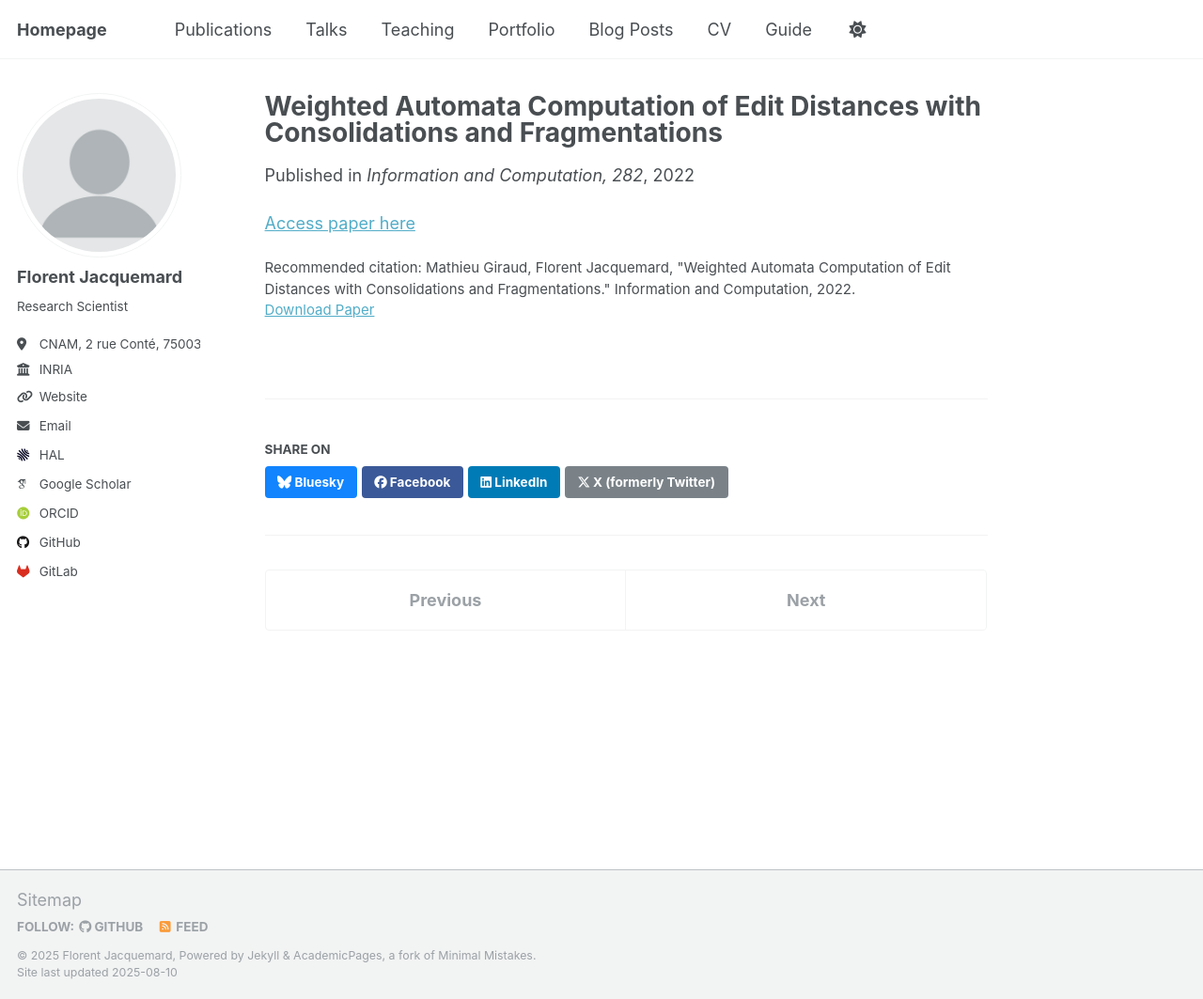
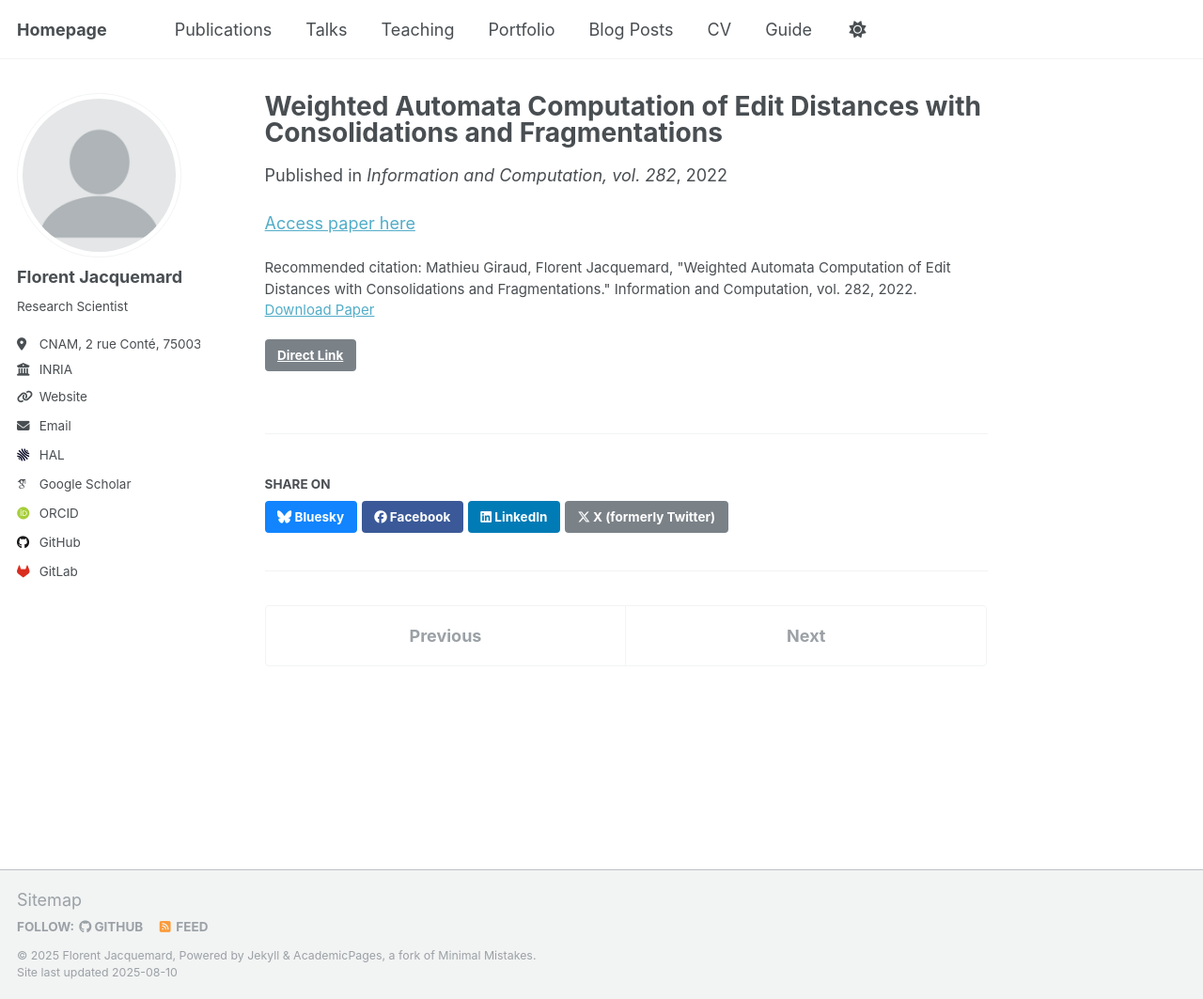
Before and after one commit to florent-jacquemard/florent-jacquemard.github.io, a Jekyll site: the page built from _publications/2022-01-01-Weighted-Automata-Computation-of-Edit-Distances-with-Consolidations-and-Fragmentations.md, in a window 1280 px wide and 1063 px high. Shown: the whole window at 94% size. Built offline with Jekyll 4.4.1, drawn with Linux system fonts in a browser that asks for light colours; some web fonts are replaced; a script that is not in the unit is left out.

Commit message:
corrections publications (md generes)

```diff
--- a/_publications/2022-01-01-Weighted-Automata-Computation-of-Edit-Distances-with-Consolidations-and-Fragmentations.md
+++ b/_publications/2022-01-01-Weighted-Automata-Computation-of-Edit-Distances-with-Consolidations-and-Fragmentations.md
@@ -4,8 +4,9 @@ collection: publications
 category: manuscripts
 permalink: /publication/2022-01-01-Weighted-Automata-Computation-of-Edit-Distances-with-Consolidations-and-Fragmentations
 date: 2022-01-01
-venue: 'Information and Computation, 282'
-paperurl: 'https://doi.org/10.1016/j.ic.2020.104652'
-citation: ' Mathieu Giraud,  Florent Jacquemard, &quot;Weighted Automata Computation of Edit Distances with Consolidations and Fragmentations.&quot; Information and Computation, 2022.'
+venue: 'Information and Computation, vol. 282'
+paperurl: 'https://inria.hal.science/hal-01857267'
+link: 'https://doi.org/10.1016/j.ic.2020.104652'
+citation: 'Mathieu Giraud,  Florent Jacquemard, &quot;Weighted Automata Computation of Edit Distances with Consolidations and Fragmentations.&quot; Information and Computation, vol. 282, 2022.'
 ---
-[Access paper here](https://inria.hal.science/hal-01857267){:target="_blank"}
+[Access paper here](https://doi.org/10.1016/j.ic.2020.104652){:target="_blank"}
```
